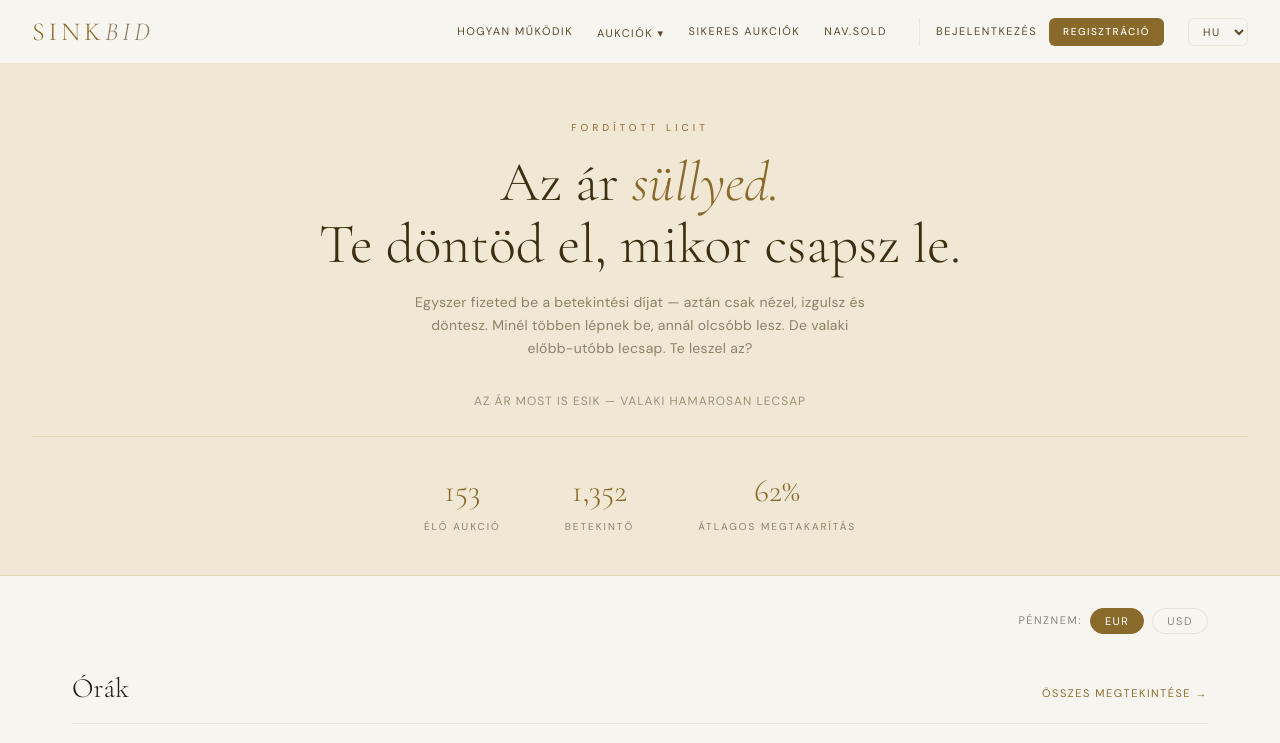
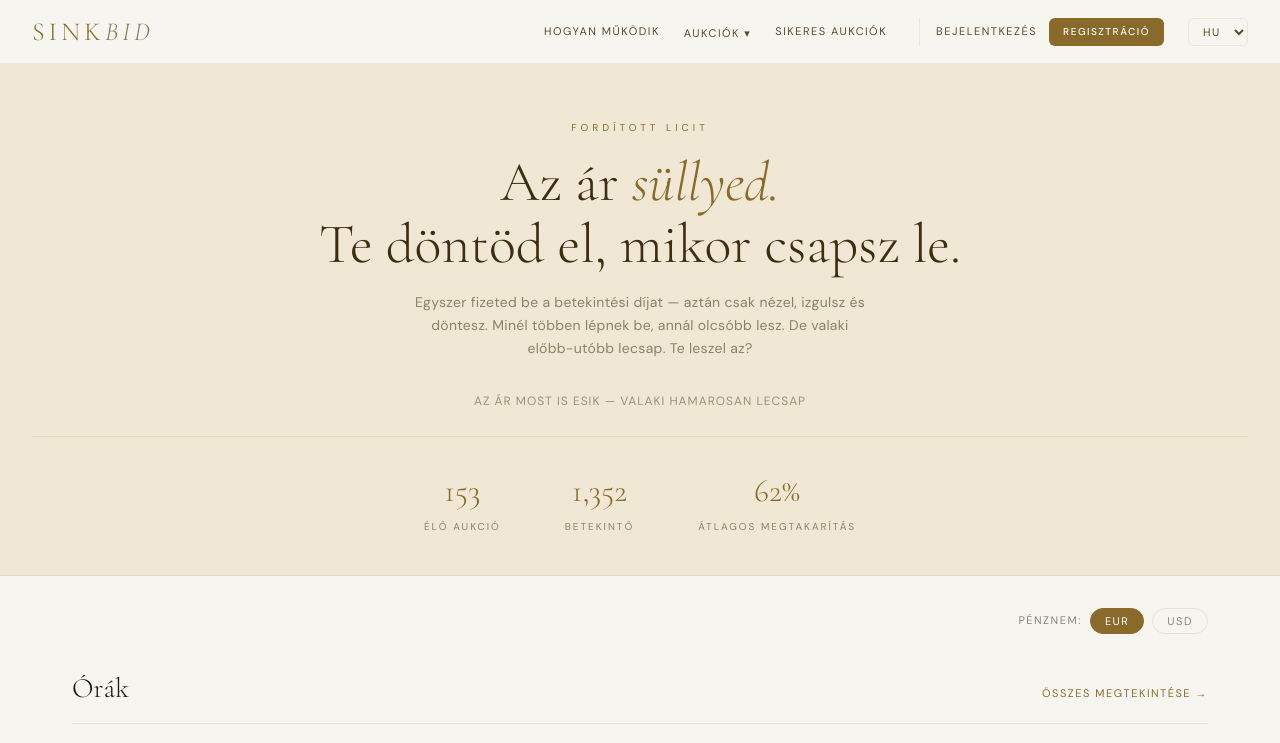
Before and after one commit to istvanlaha/SinkBid, a React (Vite) app: page / in a window 1280 px wide. Shown: the top 743 px of the page. Built offline with nearby package versions, Linux system fonts and the light colour scheme.

Commit message:
Remove sold link and route from navbar, footer, and app

```diff
--- a/src/App.jsx
+++ b/src/App.jsx
@@ -3,7 +3,6 @@ import { Routes, Route } from 'react-router-dom'
 import Navbar from './components/Navbar'
 import Footer from './components/Footer'
 import Home from './pages/Home'
-import Sold from './pages/Sold'
 import HowItWorks from './pages/HowItWorks'
 import Category from './pages/Category'
 import ProductDetail from './pages/ProductDetail'
@@ -16,7 +15,6 @@ export default function App() {
         <Routes>
          <Route path="/" element={<Home />} />
 <Route path="/active" element={<Home />} />
-          <Route path="/sold" element={<Sold />} />
           <Route path="/how" element={<HowItWorks />} />
           <Route path="/category/:catId" element={<Category />} />
           <Route path="/product/:productId" element={<ProductDetail />} />
--- a/src/components/Footer.jsx
+++ b/src/components/Footer.jsx
@@ -18,7 +18,6 @@ export default function Footer() {
           <div className={styles.col}>
             <div className={styles.colTitle}>Buy</div>
             <Link to="/active" className={styles.colLink}>Active Bids</Link>
-            <Link to="/sold" className={styles.colLink}>Sold Items</Link>
             <Link to="/how" className={styles.colLink}>How It Works</Link>
             <Link to="/buyer-registration" className={styles.colLink}>Register as Buyer</Link>
             <Link to="/buyer-terms" className={styles.colLink}>Buyer Terms</Link>
--- a/src/components/Navbar.jsx
+++ b/src/components/Navbar.jsx
@@ -98,8 +98,6 @@ export default function Navbar() {
           {t('nav.activeBids')}
         </Link>
 
-        <Link to="/sold" className={styles.link}>{t('nav.sold')}</Link>
-
         <div className={styles.authLinks}>
           <Link to="/login" className={styles.linkBtn}>{t('nav.login')}</Link>
           <Link to="/register" className={styles.linkBtnPrimary}>{t('nav.register')}</Link>
```
